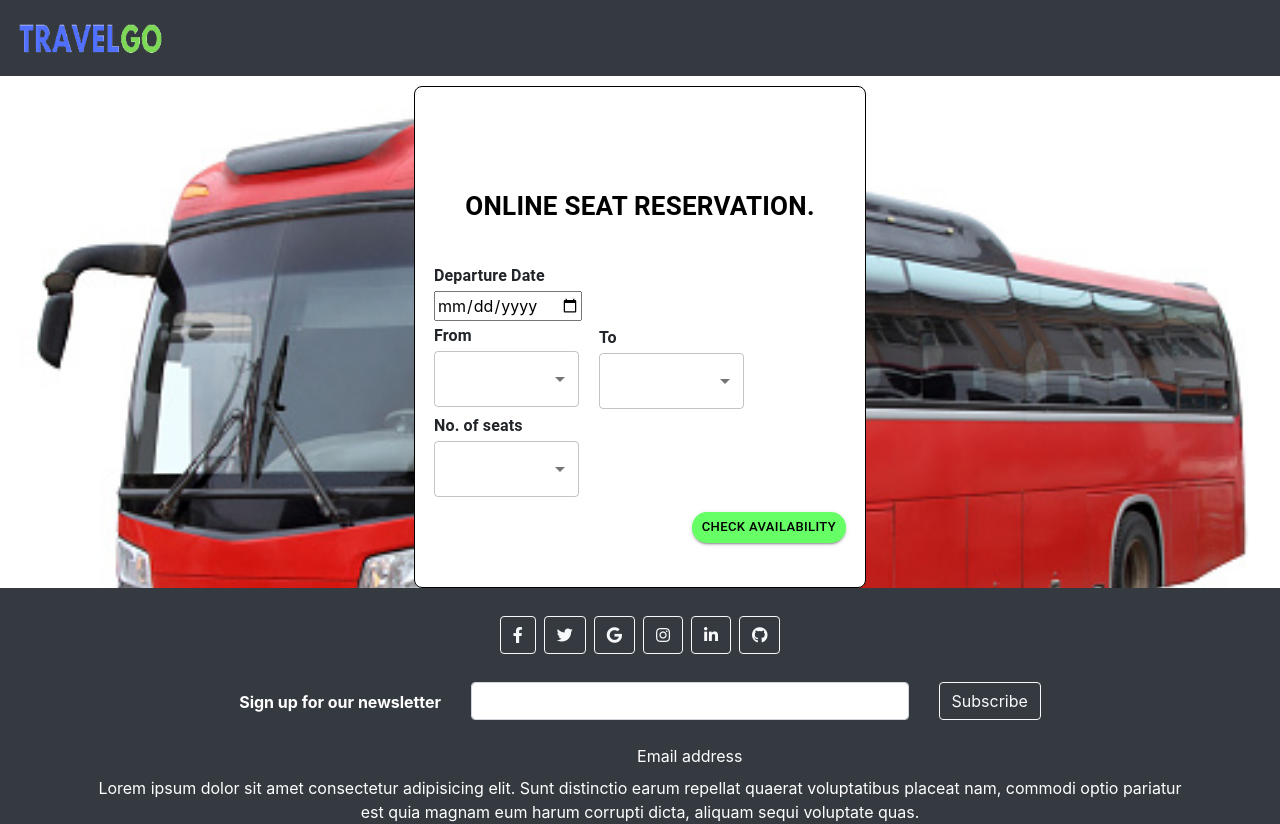
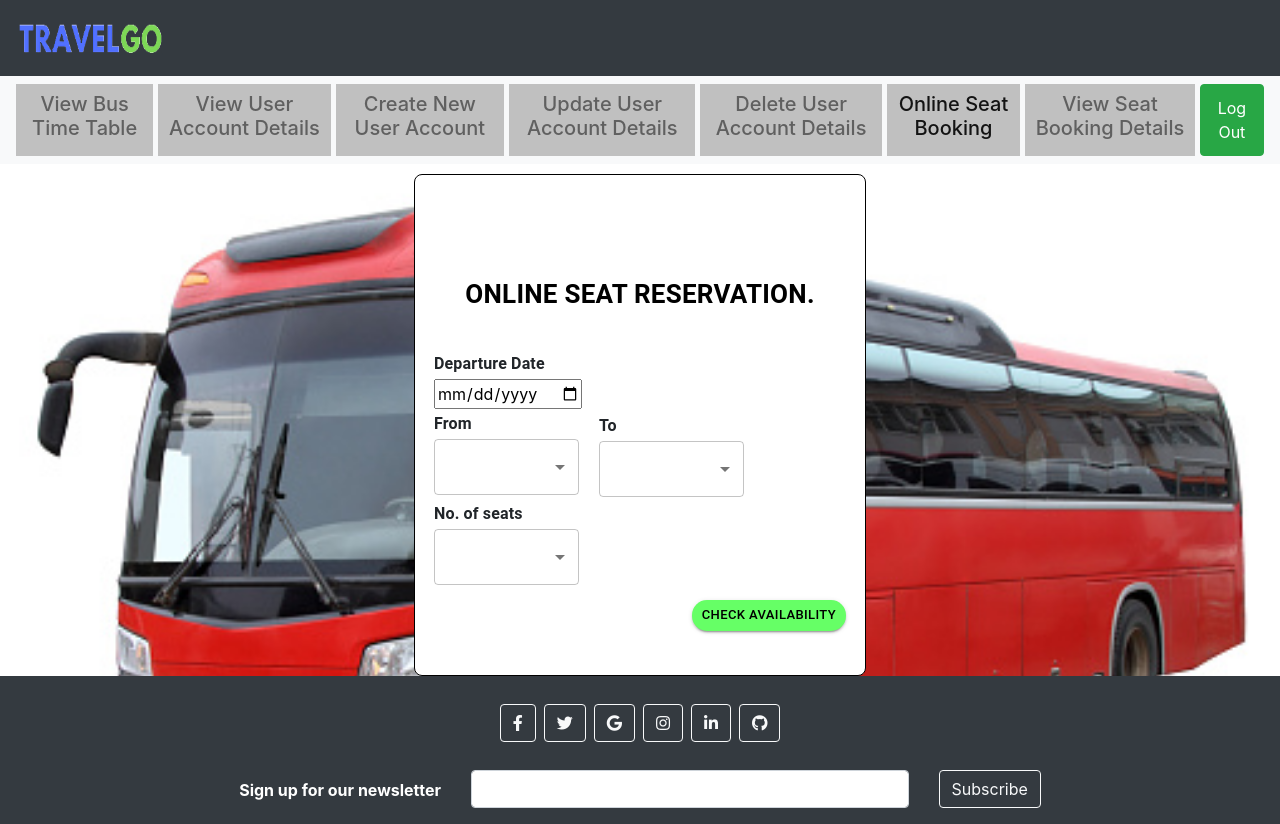
Before and after one commit to Tharushi1212/CSSE-frontend, a React (Create React App) app: page /bookingTicket in a window 1280 px wide. Shown: the top 824 px of the page. Built offline with nearby package versions, Linux system fonts and the light colour scheme.

Commit message:
Krishmi new changes

```diff
--- a/src/components/AddTimeTables.js
+++ b/src/components/AddTimeTables.js
@@ -94,7 +94,7 @@ export default class AddTimeTables extends Component {
                   <b><a className="nav-link" href="/AdminViewUserAccounts"><h5>View All User Accounts</h5></a></b>
                 </li>
                 <li className="nav-item" style={{ backgroundColor: '#C0C0C0', color: 'black', marginRight: '5px' }}>
-                  <b><a className="nav-link" href="/"><h5>View Seat Booking Details</h5></a></b>
+                  <b><a className="nav-link" href="/veiwBookings"><h5>View Seat Booking Details</h5></a></b>
                 </li>
                 <button className="btn btn-success"><a href="/HomePage" style={{ textDecoration: 'none', color: 'white' }}>Log Out</a></button>
 
--- a/src/components/AddUserAccount.js
+++ b/src/components/AddUserAccount.js
@@ -95,7 +95,10 @@ export default class AddUserAccount extends Component {
                   <b><a className="nav-link" href="/ViewUserAccounts"><h5>Delete User Account Details</h5></a></b>
                 </li>
                 <li className="nav-item" style={{ backgroundColor: '#C0C0C0', color: 'black', marginRight: '5px' }}>
-                  <b><a className="nav-link" href="/"><h5>Online Seat Booking</h5></a></b>
+                  <b><a className="nav-link" href="/bookingTicket"><h5>Online Seat Booking</h5></a></b>
+                </li>
+                <li className="nav-item" style={{ backgroundColor: '#C0C0C0', color: 'black', marginRight: '5px' }}>
+                  <b><a className="nav-link" href="/userViewBookings"><h5>View Seat Booking Details</h5></a></b>
                 </li>
                 <button className="btn btn-success"><a href="/HomePage" style={{ textDecoration: 'none', color: 'white' }}>Log Out</a></button>
               </ul>
--- a/src/components/AdminViewUserAccounts.js
+++ b/src/components/AdminViewUserAccounts.js
@@ -82,7 +82,7 @@ export default class AdminViewUserAccounts extends Component {
                                 <b><a className="nav-link active" href="/AdminViewUserAccounts"><h5>View All User Accounts</h5></a></b>
                             </li>
                             <li className="nav-item" style={{ backgroundColor: '#C0C0C0', color: 'black', marginRight: '5px' }}>
-                                <b><a className="nav-link" href="/"><h5>View Seat Booking Details</h5></a></b>
+                                <b><a className="nav-link" href="/veiwBookings"><h5>View Seat Booking Details</h5></a></b>
                             </li>
                             <button className="btn btn-success"><a href="/HomePage" style={{ textDecoration: 'none', color: 'white' }}>Log Out</a></button>
 
--- a/src/components/CusViewTimeTables.js
+++ b/src/components/CusViewTimeTables.js
@@ -83,7 +83,10 @@ export default class CusViewTimeTables extends Component {
                                     <b><a className="nav-link" href="/ViewUserAccounts"><h5>Delete User Account Details</h5></a></b>
                                 </li>
                                 <li className="nav-item" style={{ backgroundColor: '#C0C0C0', color: 'black', marginRight: '5px' }}>
-                                    <b><a className="nav-link" href="/"><h5>Online Seat Booking</h5></a></b>
+                                    <b><a className="nav-link" href="/bookingTicket"><h5>Online Seat Booking</h5></a></b>
+                                </li>
+                                <li className="nav-item" style={{ backgroundColor: '#C0C0C0', color: 'black', marginRight: '5px' }}>
+                                    <b><a className="nav-link" href="/userViewBookings"><h5>View Seat Booking Details</h5></a></b>
                                 </li>
                                 <button className="btn btn-success"><a href="/HomePage" style={{ textDecoration: 'none', color: 'white' }}>Log Out</a></button>
                             </ul>
--- a/src/components/UpdateTimeTables.js
+++ b/src/components/UpdateTimeTables.js
@@ -111,7 +111,7 @@ export default class UpdateTimeTables extends Component {
                 <b><a className="nav-link" href="/AdminViewUserAccounts"><h5>View All User Accounts</h5></a></b>
               </li>
               <li className="nav-item" style={{ backgroundColor: '#C0C0C0', color: 'black', marginRight: '5px' }}>
-                  <b><a className="nav-link" href="/"><h5>View Seat Booking Details</h5></a></b>
+                  <b><a className="nav-link" href="/veiwBookings"><h5>View Seat Booking Details</h5></a></b>
                 </li>
               <button className="btn btn-success"><a href="/HomePage" style={{ textDecoration: 'none', color: 'white' }}>Log Out</a></button>
 
--- a/src/components/UpdateUserAccount.js
+++ b/src/components/UpdateUserAccount.js
@@ -45,7 +45,7 @@ export default class UpdateUserAccount extends Component {
     let res = await axios.patch(`http://localhost:8080/useraccount/updateUserAccount/${finalid}`, data);
     console.log("res", res);
     if (res.data.First_Name != null) {
-      alert("Hotel Details Updated Successfully")
+      alert("User Details Updated Successfully")
 
       this.setState(
         {
@@ -114,7 +114,10 @@ export default class UpdateUserAccount extends Component {
                   <b><a className="nav-link active" href="/ViewUserAccounts"><h5>Delete User Account Details</h5></a></b>
                 </li>
                 <li className="nav-item" style={{ backgroundColor: '#C0C0C0', color: 'black', marginRight: '5px' }}>
-                  <b><a className="nav-link" href="/"><h5>Online Seat Booking</h5></a></b>
+                  <b><a className="nav-link" href="/bookingTicket"><h5>Online Seat Booking</h5></a></b>
+                </li>
+                <li className="nav-item" style={{ backgroundColor: '#C0C0C0', color: 'black', marginRight: '5px' }}>
+                  <b><a className="nav-link" href="/userViewBookings"><h5>View Seat Booking Details</h5></a></b>
                 </li>
                 <button className="btn btn-success"><a href="/HomePage" style={{ textDecoration: 'none', color: 'white' }}>Log Out</a></button>
               </ul>
--- a/src/components/ViewTimeTables.js
+++ b/src/components/ViewTimeTables.js
@@ -83,7 +83,7 @@ export default class ViewTimeTables extends Component {
                 <b><a className="nav-link" href="/AdminViewUserAccounts"><h5>View All User Accounts</h5></a></b>
               </li>
               <li className="nav-item" style={{ backgroundColor: '#C0C0C0', color: 'black', marginRight: '5px' }}>
-                  <b><a className="nav-link" href="/"><h5>View Seat Booking Details</h5></a></b>
+                  <b><a className="nav-link" href="/veiwBookings"><h5>View Seat Booking Details</h5></a></b>
                 </li>
               <button className="btn btn-success"><a href="/HomePage" style={{ textDecoration: 'none', color: 'white' }}>Log Out</a></button>
 
--- a/src/components/ViewUserAccounts.js
+++ b/src/components/ViewUserAccounts.js
@@ -82,7 +82,10 @@ export default class ViewUserAccounts extends Component {
                   <b><a className="nav-link" href="/ViewUserAccounts"><h5>Delete User Account Details</h5></a></b>
                 </li>
                 <li className="nav-item" style={{ backgroundColor: '#C0C0C0', color: 'black', marginRight: '5px' }}>
-                  <b><a className="nav-link" href="/"><h5>Online Seat Booking</h5></a></b>
+                  <b><a className="nav-link" href="/bookingTicket"><h5>Online Seat Booking</h5></a></b>
+                </li>
+                <li className="nav-item" style={{ backgroundColor: '#C0C0C0', color: 'black', marginRight: '5px' }}>
+                  <b><a className="nav-link" href="/userViewBookings"><h5>View Seat Booking Details</h5></a></b>
                 </li>
                 <button className="btn btn-success"><a href="/HomePage" style={{ textDecoration: 'none', color: 'white' }}>Log Out</a></button>
               </ul>
--- a/src/components/bookingTicket.js
+++ b/src/components/bookingTicket.js
@@ -99,6 +99,41 @@ const BookingTicket = () => {
   };
 
   return (
+      <div>
+        <center>
+          <nav className="navbar navbar-expand-lg navbar-light bg-light">
+
+
+            <div className="collapse navbar-collapse" id="navbarSupportedContent">
+              <ul className="navbar-nav me-auto mb-2 mb-lg-0">
+              <li className="nav-item" style={{ backgroundColor: '#C0C0C0', color: 'black', marginRight: '5px' }}>
+                  <b><a className="nav-link" aria-current="page" href="/CusViewTimeTables"><h5>View Bus Time Table</h5></a></b>
+                </li>
+                <li className="nav-item" style={{ backgroundColor: '#C0C0C0', color: 'black', marginRight: '5px' }}>
+                  <b><a className="nav-link" aria-current="page" href="/ViewUserAccounts"><h5>View User Account Details</h5></a></b>
+                </li>
+                <li className="nav-item" style={{ backgroundColor: '#C0C0C0', color: 'black', marginRight: '5px' }}>
+                  <b><a className="nav-link" aria-current="page" href="/AddUserAccount"><h5>Create New User Account</h5></a></b>
+                </li>
+                <li className="nav-item" style={{ backgroundColor: '#C0C0C0', color: 'black', marginRight: '5px' }}>
+                  <b><a className="nav-link" aria-current="page" href="/ViewUserAccounts"><h5>Update User Account Details</h5></a></b>
+                </li>
+                <li className="nav-item" style={{ backgroundColor: '#C0C0C0', color: 'black', marginRight: '5px' }}>
+                  <b><a className="nav-link" href="/ViewUserAccounts"><h5>Delete User Account Details</h5></a></b>
+                </li>
+                <li className="nav-item" style={{ backgroundColor: '#C0C0C0', color: 'black', marginRight: '5px' }}>
+                  <b><a className="nav-link active" href="/bookingTicket"><h5>Online Seat Booking</h5></a></b>
+                </li>
+                <li className="nav-item" style={{ backgroundColor: '#C0C0C0', color: 'black', marginRight: '5px' }}>
+                  <b><a className="nav-link" href="/userViewBookings"><h5>View Seat Booking Details</h5></a></b>
+                </li>
+                <button className="btn btn-success"><a href="/HomePage" style={{ textDecoration: 'none', color: 'white' }}>Log Out</a></button>
+              </ul>
+
+
+            </div>
+
+          </nav></center>
     <>
       <div style={myStyle}>
         <div
@@ -275,7 +310,9 @@ const BookingTicket = () => {
           </Box>
         </Modal>
       </div>
+
     </>
+    </div>
   );
 };
 
```
